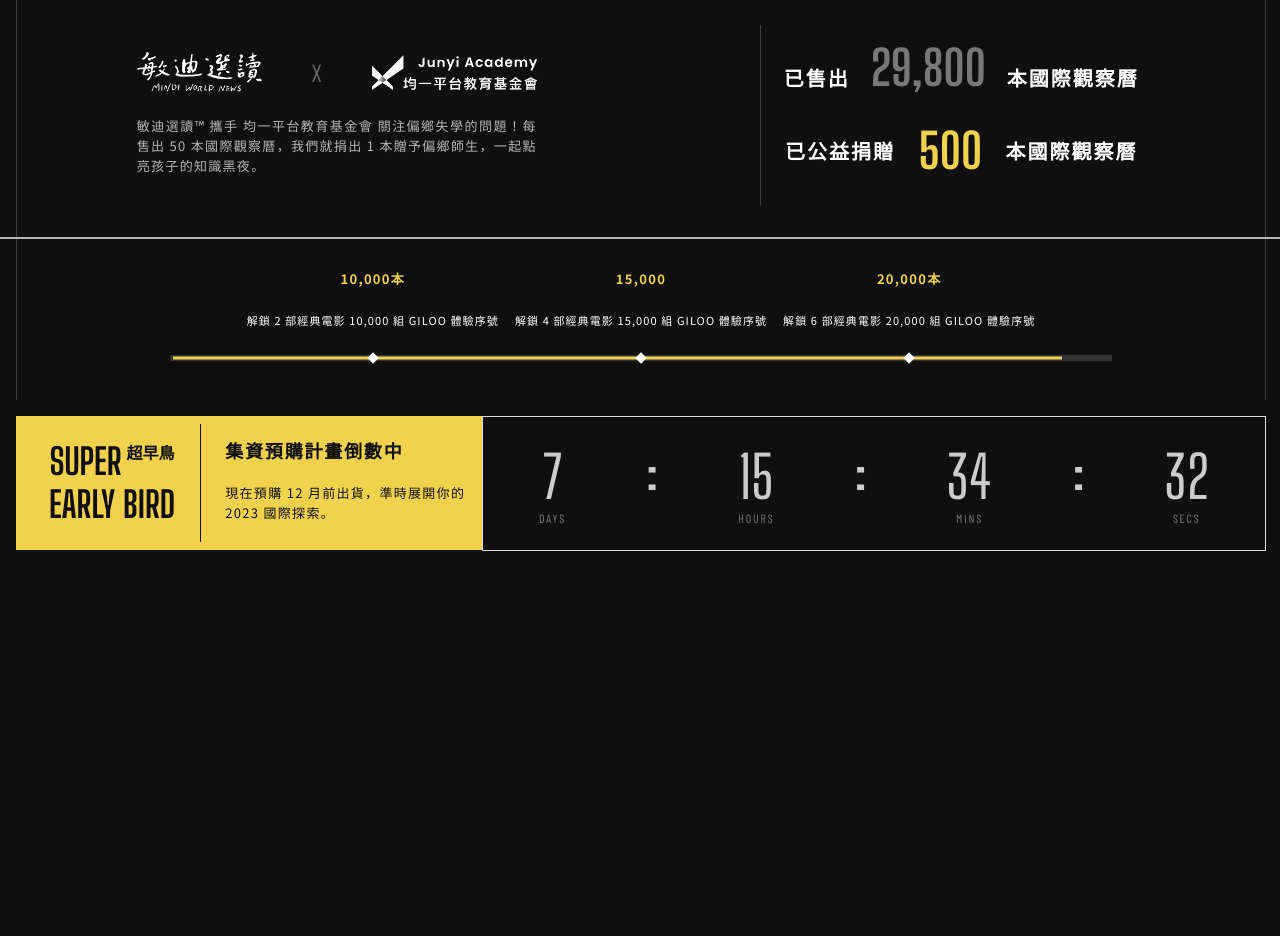
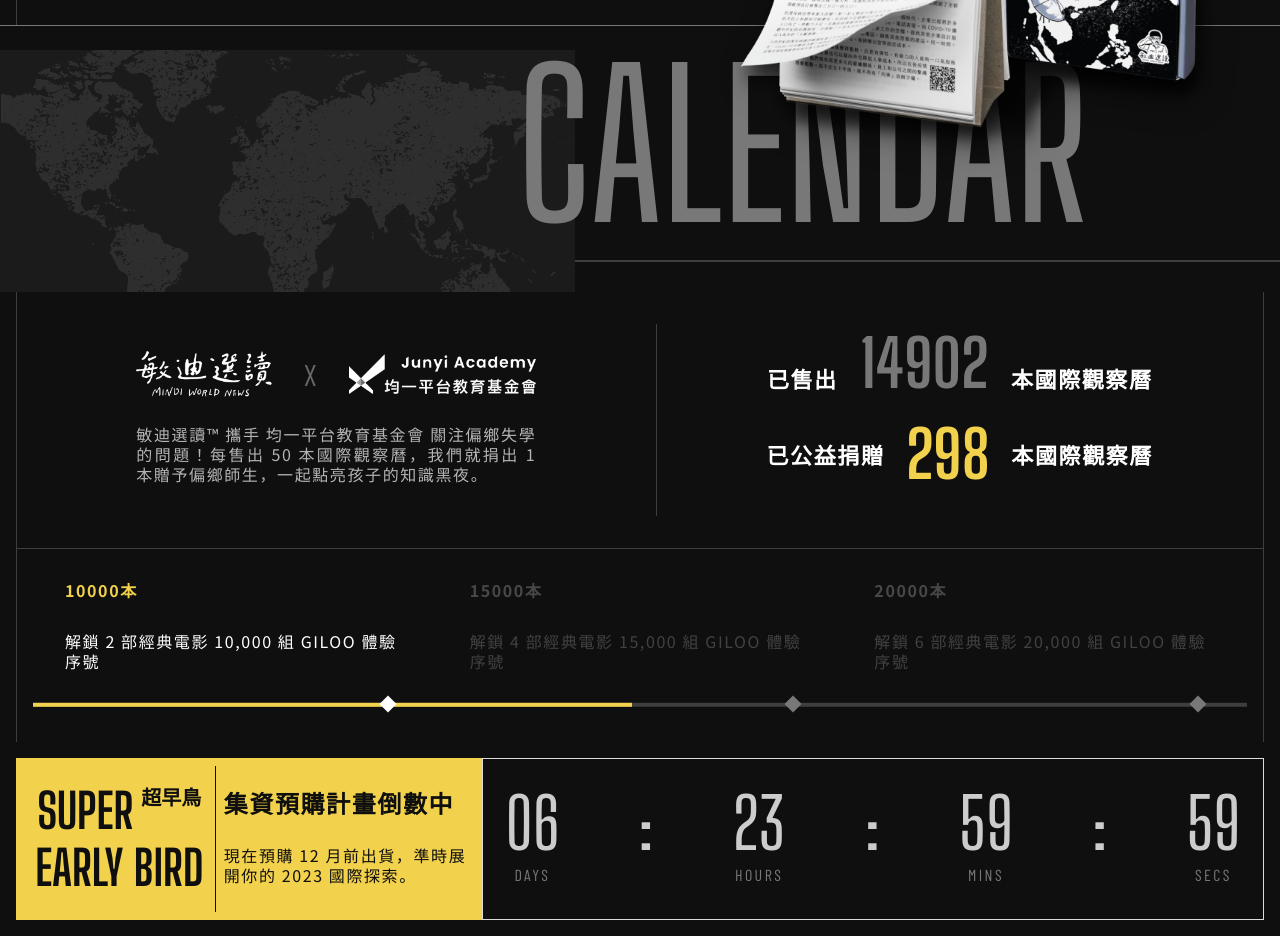
Before and after one commit to a03993/backer-frontend-test, a React (Create React App) app: page / in a window 1280 px wide. Shown: the part 380-1316 px from the top of the page. Before the commit the page ends 947 px from the top, so only its background shows below. Built offline with nearby package versions, Linux system fonts and the light colour scheme.

Commit message:
revise html/css

```diff
--- a/src/App.css
+++ b/src/App.css
@@ -24,7 +24,8 @@
   color: var(--white);
 }
 
-.show-in-desk {
+.show-in-desk,
+.show-in-screen {
   display: none;
 }
 
@@ -37,6 +38,7 @@
   font-style: normal;
   text-transform: uppercase;
   letter-spacing: 0.1em;
+  z-index: 2;
 }
 
 h1 {
@@ -60,6 +62,7 @@
   font-family: 'Big Shoulders Display';
   font-style: normal;
   text-transform: uppercase;
+  z-index: 2;
 }
 
 .calendar-text {
@@ -78,6 +81,7 @@
   text-transform: uppercase;
   font-weight: 700;
   font-size: 48px;
+  z-index: 2;
 }
 
 #clr-g {
@@ -96,7 +100,7 @@
   opacity: 0.3;
 }
 
-.step h2#active {
+.step h2.active {
   color: var(--yellow);
   opacity: 100;
 }
@@ -106,7 +110,7 @@
   opacity: 0.3;
 }
 
-.step h3#active {
+.step h3.active {
   color: var(--white);
   opacity: 100;
 }
@@ -187,6 +191,7 @@
 }
 
 .title-container {
+  margin: 0 1rem;
   padding: 2px;
 }
 
@@ -241,7 +246,6 @@
 
 /* co-brading setting */
 
-
 .co-branding {
   padding: 1rem;
   margin: auto;
@@ -290,6 +294,8 @@
   border-right: 1px solid var(--dark-gray-border);
   border-left: 1px solid var(--dark-gray-border);
   margin: 0 1rem;
+
+  padding: 0 1rem;
 }
 
 .step-wrapper {
@@ -305,12 +311,14 @@
   margin: 1.2rem 0.5rem;
 }
 
+/* progress bar setting */
+
 .target {
   width: 8px;
   height: 8px;
   background: var(--dark-gray);
   transform: rotate(45deg);
-  margin: 0.8rem;
+  margin: 0.7rem;
   z-index: 1;
 }
 
@@ -318,36 +326,39 @@
   background: var(--white);
 }
 
-/* progress setting */
-
-.progress-container {
-  border: 3px solid var(--dark-gray-porgress);
-  width: 75%;
-  margin: auto;
-  transform: translateY(-650%);
-  z-index: -1;
+.bars-container {
+  display: flex;
+  bottom: 2.75vh;
 }
 
-.progress {
-  background-color: var(--yellow);
-  height: 3px;
-  width: 95%;
-  position: absolute;
-  transform: translateY(-50%);
-  z-index: -1;
-  transition: 0.4s ease;
-  -webkit-animation: play 2s steps(50);
-  animation: play 2s steps(50)
+.bar-wrapper {
+  position: relative;
+  transform: translateY(-1200%);
 }
 
-@keyframes play {
-  from {
-    width: 0%;
-  }
+.width50 {
+  width: 25vw;
+}
 
-  to {
-    width: 95%;
-  }
+.width100 {
+  width: 50%;
+}
+
+.bar-bg {
+  display: block;
+  width: 100%;
+  height: 3px;
+  background-color: var(--dark-gray-border);
+  z-index: 0;
+}
+
+.bar-completed {
+  position: absolute;
+  top: 0;
+  display: block;
+  height: 3px;
+  background-color: var(--yellow);
+  z-index: 0;
 }
 
 /* slogan setting */
@@ -418,12 +429,14 @@
   }
 
   .img-calendar {
-    width: 23rem;
+    position: absolute;
+    width: 25rem;
+    right: 1rem;
   }
 
   .title {
     line-height: 45px;
-    margin: 2rem 0;
+    margin: 2rem 16rem 0 0;
     text-align: left;
   }
 
@@ -467,7 +480,6 @@
 
   .slogan#left {
     border-right: 1px solid var(--black);
-    margin-right: 1rem;
   }
 
   /* counter setting */
@@ -479,8 +491,7 @@
 }
 
 /* desk */
-
-@media screen and (min-width:1366px) {
+@media screen and (min-width:1024px) {
 
   .show-in-desk {
     display: block;
@@ -547,21 +558,20 @@
   .title-container {
     display: flex;
     flex-direction: row-reverse;
-    justify-content: center;
+    justify-content: flex-end;
+    border-left: 1px solid var(--dark-gray-border);
   }
 
   .img-calendar {
     position: absolute;
-    right: 8rem;
     width: 35rem;
-    z-index: 1;
+    z-index: 3;
   }
 
   .title {
     line-height: 50px;
     text-align: left;
-    margin: 1rem;
-    padding-right: 18rem;
+    margin: 1rem 0 1rem 3rem;
     z-index: 0;
   }
 
@@ -586,7 +596,7 @@
 
   .calendar-text {
     position: absolute;
-    right: 12rem;
+    right: 10rem;
     font-family: 'Big Shoulders Display';
     font-style: normal;
     font-weight: 500;
@@ -594,6 +604,7 @@
     text-transform: uppercase;
     color: var(--dark-gray);
     padding: 0 2rem;
+    z-index: 2;
   }
 
   .line {
@@ -606,7 +617,6 @@
   /* content setting */
 
   .content-container {
-    margin: 0 15rem;
     border-bottom: 1px solid var(--dark-gray-border);
   }
 
@@ -619,7 +629,6 @@
   .desk-line {
     border-left: 1px solid var(--dark-gray-border);
   }
-
 
   /* co-brading setting */
 
@@ -649,20 +658,12 @@
     width: 25rem;
   }
 
-  .img-uni {
-    position: absolute;
-    right: 0px;
-    top: 40rem;
-    overflow: hidden;
-    height: 242px;
-  }
-
   /* step setting */
 
   .step-container {
     margin: auto;
     border: none;
-    margin: 0 15rem 1rem 15rem;
+    margin: 0 1rem;
     border-left: 1px solid var(--dark-gray-border);
     border-right: 1px solid var(--dark-gray-border);
   }
@@ -681,39 +682,63 @@
     margin-left: auto;
   }
 
-  /* progress setting */
+  /*  progress bar setting */
 
-  .progress-container {
-    border: 4px solid var(--dark-gray-porgress);
-    width: 90%;
-    transform: translateY(-480%);
+  .bar-wrapper {
+    position: relative;
+    transform: translateY(-880%);
   }
 
-  .progress {
+  .bar-bg {
     height: 4px;
   }
 
-  /* slogan setting */
+  .bar-completed {
+    height: 4px;
+  }
+
+  /* counter setting */
+
+  .counter-container {
+    padding: 1.4rem;
+  }
+}
+
+@media screen and (min-width:1366px) {
+
+  .show-in-screen {
+    display: block;
+  }
+
+  .title-container {
+    margin: 0 15rem;
+  }
+
+  .img-calendar {
+    margin-right: 5rem;
+  }
+
+  .title {
+    margin: 1rem 0 1rem 5rem;
+  }
+
+  .content-container {
+    margin: 0 15rem;
+  }
+
+  .img-uni {
+    position: absolute;
+    right: -2rem;
+    top: 40rem;
+    overflow: hidden;
+    height: 242px;
+  }
+
+  .step-container {
+    margin: 0 15rem;
+  }
 
   .slogan-counter-container {
     margin: 0 15rem;
   }
-
-  .counter {
-    padding: 0.4rem;
-  }
 }
-
-@media screen and (min-width:1650px) {
-
-  /* slogan setting */
-  .slogan-container {
-    max-width: 600px;
-    margin: 0;
-  }
-
-  .counter-container {
-    width: 80%;
-    max-width: 1000px;
-  }
-}
--- a/src/App.js
+++ b/src/App.js
@@ -1,57 +1,176 @@
-import logo from './assets/images/logo_2023WC.png';
-import img from './assets/images/img_calendar.png';
-import logoMWN from './assets/images/logo_MWN.png';
-import logoJA from './assets/images/logo_JA.png';
 import React, { useEffect, useState } from 'react';
-import CountUp from 'react-countup';
 import './App.css';
 
 
 
-function App() {
-  // function Countdown
-  const calculateTimeLeft = () => {
-    let year = new Date().getFullYear();
-    const difference = +new Date(`1/15/${year}`) - +new Date();
-    let timeLeft = {};
+function Step({ num, content, isReached }) {
+  const style = isReached ? "active" : ""
+  return (
+    <div className="step">
+      <h2 className={style}>{num}本</h2>
+      <h3 className={style}>{content}</h3>
+      <div className={`target ${style}`}></div>
+    </div>
+  )
+}
 
-    if (difference > 0) {
-      timeLeft = {
-        days: Math.floor(difference / (1000 * 60 * 60 * 24)),
-        hours: Math.floor((difference / (1000 * 60 * 60)) % 24),
-        minutes: Math.floor((difference / 1000 / 60) % 60),
-        seconds: Math.floor((difference / 1000) % 60),
-      }
+
+function Bar({ soldNum, start, end, halfWidth }) {
+  let wrapperClass;
+  if (halfWidth === true) {
+    wrapperClass = "width50"
+  } else {
+    wrapperClass = "width100"
+  }
+
+  if (soldNum > start) {
+    const barLength = Math.floor((soldNum - start) / (end - start) * 100)
+    if (soldNum >= end) {
+      return (
+        <div className={`bar-wrapper ${wrapperClass}`}>
+          <span className="bar-bg"></span>
+          <span
+            className="bar-completed"
+            style={{ width: '100%' }}
+          >
+          </span>
+        </div>
+      )
     }
+    return (
+      <div className={`bar-wrapper ${wrapperClass}`}>
+        <span className="bar-bg"></span>
+        <span
+          className="bar-completed"
+          style={{ width: `${barLength}%` }}
+        >
+        </span>
+      </div>
+    )
+  } else {
+    return (
+      <div className={`bar-wrapper ${wrapperClass}`}>
+        <span className="bar-bg"></span>
+      </div>
+    )
+  }
+}
 
-    return timeLeft;
-  };
 
-  const [timeLeft, setTimeLeft] = useState(calculateTimeLeft());
+function useCountdown(targetDate) {
+  const countDownDate = new Date(targetDate).getTime();
+
+  const [countDown, setCountDown] = useState(
+    countDownDate - new Date().getTime()
+  );
 
   useEffect(() => {
+    const interval = setInterval(() => {
+      setCountDown(countDownDate - new Date().getTime());
+    }, 1000);
+
+    return () => clearInterval(interval);
+  }, [countDownDate]);
+
+  return getReturnValues(countDown);
+};
+
+
+function getReturnValues(countDown) {
+  // calculate time left
+  const days = Math.floor(countDown / (1000 * 60 * 60 * 24));
+  const hours = Math.floor(
+    (countDown % (1000 * 60 * 60 * 24)) / (1000 * 60 * 60)
+  );
+  const minutes = Math.floor((countDown % (1000 * 60 * 60)) / (1000 * 60));
+  const seconds = Math.floor((countDown % (1000 * 60)) / 1000);
+
+  return [days, hours, minutes, seconds];
+};
+
+
+function CountdownTimer({ targetDate }) {
+  const [days, hours, minutes, seconds] = useCountdown(targetDate)
+  const displayData = (data) => {
+    let result = data
+    if (data.toString().length < 2) {
+      result = '0' + data
+    }
+    return result
+  }
+  return (
+    <>
+      <div className="time">
+        <p>{displayData(days)}</p>
+        <span className="count-label">DAYS</span>
+      </div>
+      <p className="time-colon">:</p>
+      <div className="time">
+        <p>{displayData(hours)}</p>
+        <span className="count-label">HOURS</span>
+      </div>
+      <p className="time-colon">:</p>
+      <div className="time">
+        <p>{displayData(minutes)}</p>
+        <p className="count-label">MINS</p>
+      </div>
+      <p className="time-colon">:</p>
+      <div className="time">
+        <p>{displayData(seconds)}</p>
+        <span className="count-label">SECS</span>
+      </div>
+    </>
+  );
+};
+
+
+function App() {
+  const [soldNum, setSoldNum] = useState(0)
+  const soldData = 15000
+  const countdownData = (7 * 24 * 60 * 60 * 1000) - 1000;
+  const dateTimeAfterCountdown = countdownData + new Date().getTime()
+
+  if (soldNum - 40 <= soldData) {
     setTimeout(() => {
-      setTimeLeft(calculateTimeLeft());
-    }, 1000);
-  });
+      if (soldNum < soldData - 1000) {
+        setSoldNum(soldNum + Math.floor(Math.random() * 1000))
+      } else if (soldNum < soldData - 400) {
+        setSoldNum(soldNum + Math.floor(Math.random() * 150));
+      } else if (soldNum < soldData - 40) {
+        setSoldNum(soldNum + Math.floor(Math.random() * 30));
+      } else if (soldNum < soldData - 15) {
+        setSoldNum(soldNum + Math.floor(Math.random() * 7));
+      } else if (soldNum < soldData) {
+        setSoldNum(soldNum + 1);
+        if (soldNum === soldData) return
+      }
+    }, 100);
+  }
+
+  const donateNum = Math.floor(soldNum / 50)
+
+
 
   return (
     <div className="App">
+
       {/* logo */}
       <div className="logo-container">
         <div className="logo-line" />
-        <img src={logo} className="App-logo" alt="logo" />
+        <img src={require('./assets/images/logo_2023WC.png')} className="App-logo" alt="logo" />
         <div className="logo-line" />
       </div>
+
       {/* title */}
       <div className="title-container">
-        <img src={img} className="img-calendar" alt="calendar" />
+        <img src={require('./assets/images/img_calendar.png')} className="img-calendar" alt="calendar" />
         <div className="title">
           <h1>一天一曆</h1>
           <h1>給你<span className="title-marker">後疫情時代</span>的</h1>
           <h1>超強免疫曆</h1>
         </div>
       </div>
+
       {/* show in desk */}
       <div className="show-in-desk">
         <div className="map-calendar-wrapper">
@@ -61,64 +180,108 @@
         </div>
       </div>
       <div className="line" id="none-in-desk"></div>
+
       {/* content */}
       <div className="content-container">
         <div className="content-wrapper">
           <div className="content" id="content">
             <h2>已售出</h2>
-            <span className="sold-amount" id="clr-g"><CountUp start={29750} end={29800} duration={2} useEasing={true}
-              separator="," /></span>
+            <span className="sold-amount" id="clr-g">{soldNum}</span>
             <h2>本國際觀察曆</h2>
           </div>
           <div className="content">
             <h2>已公益捐贈</h2>
-            <span className="sold-amount" id="clr-y"><CountUp start={450} end={500} duration={2} useEasing={true}
-              separator="," /></span>
+            <span className="sold-amount" id="clr-y">{donateNum}</span>
             <h2>本國際觀察曆</h2>
           </div>
         </div>
         <div class="desk-line"></div>
+
         {/* co-branding */}
         <div className="co-branding-wrapper">
           <div className="co-branding">
             <div className="co-branding-logo">
-              <img src={logoMWN} className="MWN-logo" alt="logo" />
+              <img src={require('./assets/images/logo_MWN.png')} className="MWN-logo" alt="logo" />
               <p className="co-branding">X</p>
-              <img src={logoJA} className="JA-logo" alt="logo" />
+              <img src={require('./assets/images/logo_JA.png')} className="JA-logo" alt="logo" />
             </div>
             <div className="co-branding-introduce">
               <h3>敏迪選讀™ 攜手 均一平台教育基金會 關注偏鄉失學的問題！每售出 50 本國際觀察曆，我們就捐出 1 本贈予偏鄉師生，一起點亮孩子的知識黑夜。</h3>
             </div>
           </div>
         </div>
-        {/* show in desk */}
-        <div className="show-in-desk">
+
+        {/* show in large */}
+        <div className="show-in-screen">
           <img src={require('./assets/images/img_universe.png')} className="img-uni" alt="logo" />
         </div>
       </div>
       <div className="line" id="none-in-desk"></div>
+
       {/* step */}
       <div className="step-container">
         <div className="step-wrapper">
-          <div className="step">
+
+          {/* <div className="step">
             <h2 id="active">10,000本</h2>
             <h3 id="active">解鎖 2 部經典電影 10,000 組 Giloo 體驗序號</h3>
             <div className="target active"></div>
-          </div>
-          <div className="step">
+          </div> */}
+          <Step
+            num={10000}
+            content="解鎖 2 部經典電影 10,000 組 Giloo 體驗序號"
+            isReached={soldNum >= 10000}
+          />
+
+          {/* <div className="step">
             <h2 id="active">15,000</h2>
             <h3 id="active">解鎖 4 部經典電影 15,000 組 Giloo 體驗序號</h3>
             <div className="target active"></div>
-          </div>
-          <div className="step">
+          </div> */}
+          <Step
+            num={15000}
+            content="解鎖 4 部經典電影 15,000 組 Giloo 體驗序號"
+            isReached={soldNum >= 15000}
+          />
+
+          {/* <div className="step">
             <h2 id="active">20,000本</h2>
             <h3 id="active">解鎖 6 部經典電影 20,000 組 Giloo 體驗序號</h3>
             <div className="target active"></div>
-          </div>
+          </div> */}
+          <Step
+            num={20000}
+            content="解鎖 6 部經典電影 20,000 組 Giloo 體驗序號"
+            isReached={soldNum >= 20000}
+          />
         </div>
-        {/* progress */}
-        <div className="progress-container">
-          <div className="progress"></div>
+
+        {/* progress bar */}
+        <div className="bars-container">
+          <Bar
+            soldNum={soldNum}
+            start={0}
+            end={10000}
+            halfWidth={true}
+          />
+          <Bar
+            soldNum={soldNum}
+            start={10000}
+            end={15000}
+            halfWidth={false}
+          />
+          <Bar
+            soldNum={soldNum}
+            start={15000}
+            end={20000}
+            halfWidth={false}
+          />
+          <Bar
+            soldNum={soldNum}
+            start={20000}
+            end={30000}
+            halfWidth={true}
+          />
         </div>
       </div>
       {/* slogan & counter */}
@@ -138,13 +301,7 @@
         {/* counter */}
         <div className="counter-container">
           <div className="counter">
-            <p>{timeLeft.days}<span className="count-label">DAYS</span></p>
-            <p className="time-colon">:</p>
-            <p>{timeLeft.hours}<span className="count-label">HOURS</span></p>
-            <p className="time-colon">:</p>
-            <p>{timeLeft.minutes}<span className="count-label">MINS</span></p>
-            <p className="time-colon">:</p>
-            <p>{timeLeft.seconds}<span className="count-label">SECS</span></p>
+            <CountdownTimer targetDate={dateTimeAfterCountdown} />
           </div>
         </div>
       </div>
```
